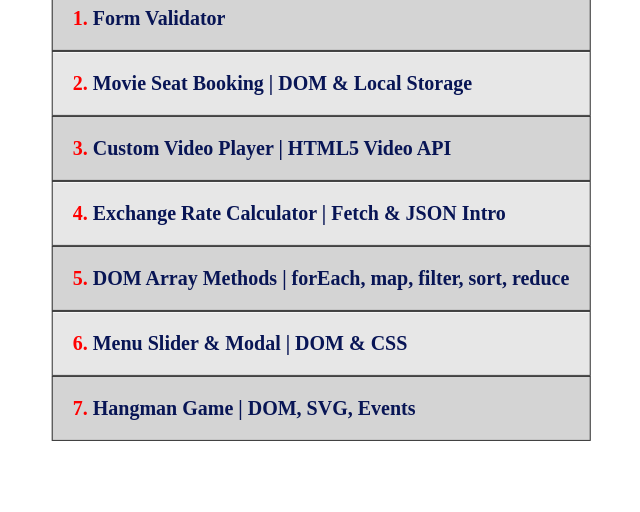
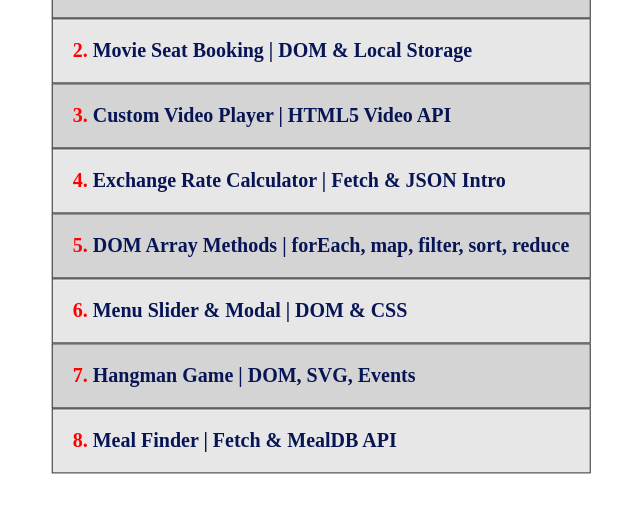
Before and after one commit to chiDraEVE/vanillawebprojects, a website: page src/index.html in a window 1280 px wide. Shown: the part 224-736 px from the top of the page, without its empty margins (319-959 px from the left). Drawn offline with Linux system fonts and the light colour scheme.

Commit message:
testing continuous deployment to server

```diff
--- a/src/index.html
+++ b/src/index.html
@@ -19,6 +19,7 @@
             sort, reduce</a></li>
         <li><a href="Ch7-MenuSliderModal">Menu Slider & Modal | DOM & CSS</a></li>
         <li><a href="Ch8-HangmanGame">Hangman Game | DOM, SVG, Events</a></li>
+        <li><a href="Ch9-MealFinder">Meal Finder | Fetch & MealDB API</a></li>
 
     </ul>
 </div>
```
Also changed, not shown: from-repo/meal-finder/README.md (added).
